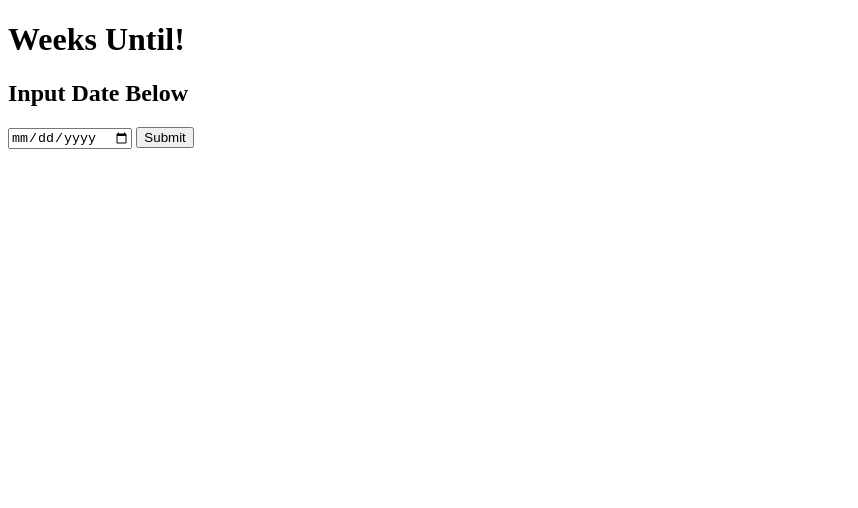
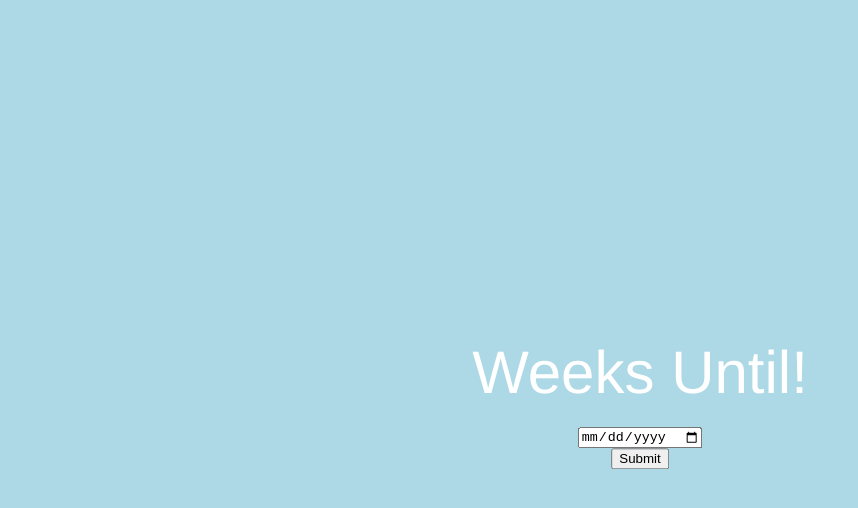
Before and after one commit to CraigRodrigues/weeks-until, a plain HTML site: page index.html in a window 1280 px wide. Shown: the whole page, without its empty margins (0-858 px from the left). Drawn offline with Linux system fonts and the light colour scheme.

Commit message:
I am styling in CSS!

```diff
--- a/index.html
+++ b/index.html
@@ -6,15 +6,39 @@
 </head>
 <body>
 
-<div>
+<div class="main">
+  <div class="weeksUntil">
     <h1>Weeks Until!</h1>
-    <h2>Input Date Below</h2>
-    <input id="dateInputField" type="date" />
-    <button type="button" onclick="myFunction()">Submit</button>
-    <p id="weeksOutput"></p>
+  </div>
+  <div class="date"><input id="dateInputField" type="date" /></div>
+  <div class="button"><button type="button" onclick="myFunction()">Submit</button></div>
+  <div class="output"><p id="weeksOutput"></p></div>
 </div>
 
 <style>
+
+  body {
+      background: #ADD8E6;
+      background-size:cover;
+      font-family:'helvetica neue', serif;
+      text-align: center;
+      font-size: 12px;
+      color: white;
+    }
+
+  .main {
+    margin: 0;
+    position: absolute;
+    top: 50%;
+    left: 50%;
+    transform: translate(-50%, -50%);
+  }
+
+  h1 {
+    margin: 20px;
+    font-size: 60px;
+    font-weight: 100;
+  }
 
 </style>
 
```
